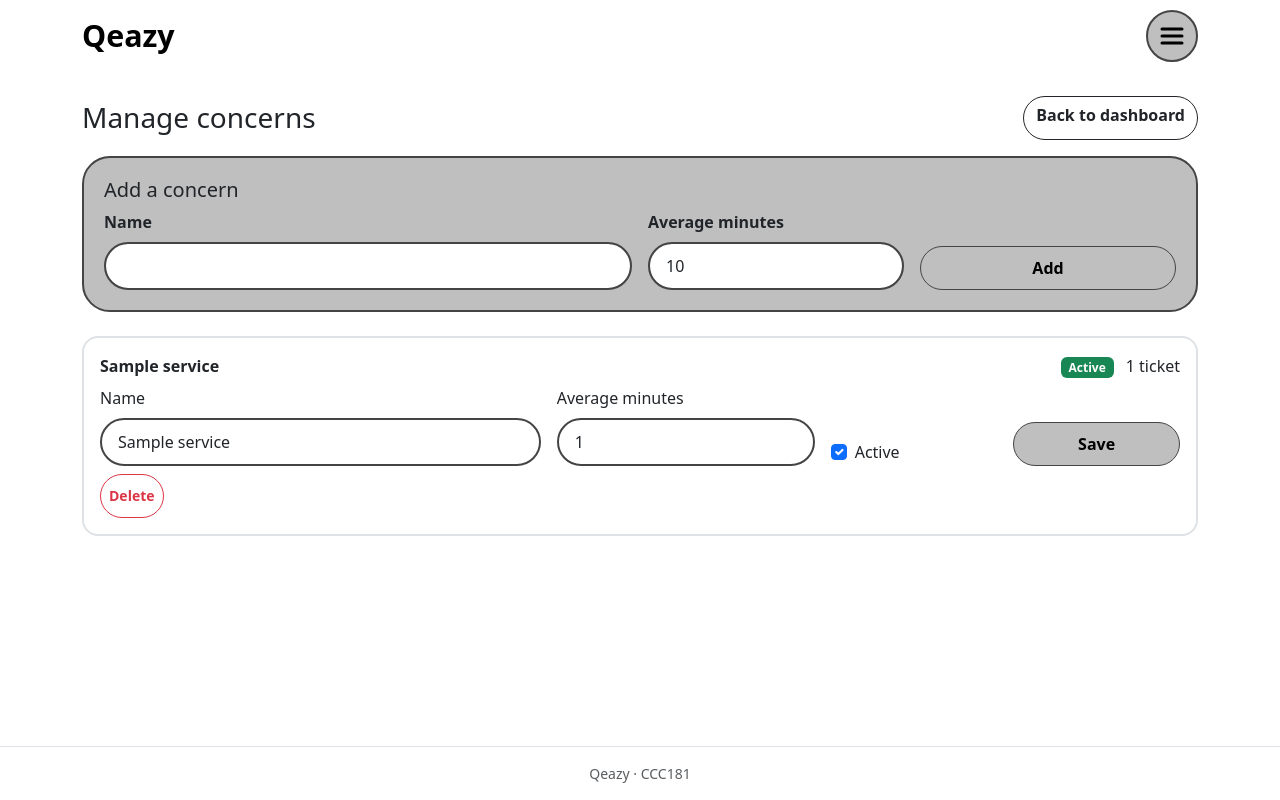
After one commit to sgblaguda/CCC181, a Flask app: page /staff/services in a window 1280 px wide. The commit adds this page. Run offline with Flask 3, Linux system fonts and the light colour scheme; tables that the repository leaves empty hold one stand-in row (values such as "Sample post").

Commit message:
Add services.active migration and Manage concerns (#4)

```diff
--- a/app.py
+++ b/app.py
@@ -88,10 +88,13 @@ def ticket_status(ticket_id):
 def all_services():
     return db.session.scalars(db.select(Service).order_by(Service.name)).all()
 
+def active_services():
+    stmt = db.select(Service).filter_by(active=True).order_by(Service.name)
+    return db.session.scalars(stmt).all()
 
 @app.get("/join")
 def join_form():
-    return render_template("join.html", services=all_services(), form={}, errors={})
+    return render_template("join.html", services=active_services(), form={}, errors={})
 
 
 @app.post("/join")
@@ -112,12 +115,12 @@ def join():
         errors["student_id"] = "Enter your student ID (letters, numbers and dashes only)."
     if email and (len(email) > 120 or not re.fullmatch(r"[^@\s]+@[^@\s]+\.[^@\s]+", email)):
         errors["email"] = "Enter a valid email address, or leave it blank."
-    if service is None:
+    if service is None or not service.active:
         errors["service_id"] = "Choose the type of concern."
 
     if errors:
         flash("Please fix the highlighted fields.", "danger")
-        return render_template("join.html", services=all_services(),
+        return render_template("join.html", services=active_services(),
                                form=form, errors=errors), 400
 
     user = db.session.scalar(db.select(User).filter_by(student_id=student_id))
@@ -134,7 +137,7 @@ def join():
     except IntegrityError:
         db.session.rollback()
         flash("Something went wrong saving your ticket. Please try again.", "danger")
-        return render_template("join.html", services=all_services(),
+        return render_template("join.html", services=active_services(),
                                form=form, errors={}), 409
 
     session.permanent = True
@@ -153,10 +156,13 @@ def find():
     form = request.form
     number = form.get("number", type=int)
     student_id = form.get("student_id", "").strip().lower()
-    t = next((t for t in TICKETS if t["number"] == number
-              and t["student_id"].lower() == student_id), None)
+    t = None
+    if number:
+        stmt = (db.select(Ticket).join(User, Ticket.user_id == User.id)
+                .where(Ticket.id == number, User.student_id == student_id))
+        t = db.session.scalar(stmt)
     if t is None:
-        flash("We couldn't find that ticket. Check the ticket number and student ID.", "danger")
+        flash("We couldn't find that ticket. Check the ticket number and student ID", "danger")
         return render_template("find.html", form=form), 400
     session.permanent = True
     session["ticket_id"] = t["number"]
@@ -224,6 +230,55 @@ def staff_action(ticket_id, action):
         flash(f"Ticket #{ticket_id} marked {new_status}.", "info")
     return redirect(url_for("staff_dashboard", service_id=request.form.get("service_id", type=int)))
 
+@app.get("/staff/services")
+def services_list():
+    return render_template("services.html", services=all_services())
+
+@app.post("/staff/services")
+def service_create():
+    name = request.form.get("name", "").strip()
+    minutes = request.form.get("avg_minutes", type=int)
+    if not name or len(name) > 60 or not minutes or minutes <= 0:
+        flash("Enter a name (up to 60 characters) and minutes greater than 0.", "danger")
+        return redirect(url_for("services_list"))
+    db.session.add(Service(name=name, avg_minutes=minutes))
+    try:
+        db.session.commit()
+        flash(f"Concern “{name}” added.", "success")
+    except IntegrityError:
+        db.session.rollback()
+        flash(f"A concern named “{name}” already exists.", "danger")
+    return redirect(url_for("services_list"))
+
+@app.post("/staff/services/<int:service_id>")
+def service_edit(service_id):
+    s = db.get_or_404(Service, service_id)
+    name = request.form.get("name", "").strip()
+    minutes = request.form.get("avg_minutes", type=int)
+    if not name or len(name) > 60 or not minutes or minutes <= 0:
+        flash("Enter a name (up to 60 characters) and minutes greater than 0.", "danger")
+        return redirect(url_for("services_list"))
+    s.name = name
+    s.avg_minutes = minutes
+    s.active = request.form.get("active") == "on"
+    try:
+        db.session.commit()
+        flash(f"Concern “{name}” updated.", "success")
+    except IntegrityError:
+        db.session.rollback()
+        flash(f"A concern named “{name}” already exists.", "danger")
+    return redirect(url_for("services_list"))
+
+@app.post("/staff/services/<int:service_id>/delete")
+def service_delete(service_id):
+    s = db.get_or_404(Service, service_id)
+    if s.tickets:
+        flash(f"“{s.name}” has tickets, so it cannot be deleted. Turn it off instead.", "danger")
+        return redirect(url_for("services_list"))
+    db.session.delete(s)
+    db.session.commit()
+    flash(f"Concern “{s.name}” deleted.", "warning")
+    return redirect(url_for("services_list"))
 
 if __name__ == "__main__":
     app.run(debug=True)
--- a/models.py
+++ b/models.py
@@ -1,7 +1,7 @@
 from datetime import datetime
 
 from flask_sqlalchemy import SQLAlchemy
-from sqlalchemy import CheckConstraint, DateTime, ForeignKey, String, func
+from sqlalchemy import CheckConstraint, DateTime, ForeignKey, String, func, true
 from sqlalchemy.orm import Mapped, mapped_column, relationship
 
 db = SQLAlchemy()
@@ -32,6 +32,8 @@ class Service(db.Model):
         CheckConstraint("avg_minutes > 0", name="ck_services_avg_minutes"),
     )
 
+    active: Mapped[bool] = mapped_column(default=True, server_default=true())
+
 
 class Ticket(db.Model):
     __tablename__ = "tickets"
--- /dev/null
+++ b/templates/services.html
@@ -0,0 +1,61 @@
+{% extends "base.html" %}
+{% block title %}Manage concerns · Qeazy{% endblock %}
+
+{% block content %}
+<div class="d-flex flex-wrap justify-content-between align-items-center gap-2 mb-3">
+  <h1 class="h3 mb-0">Manage concerns</h1>
+  <a class="btn btn-outline-dark" href="{{ url_for('staff_dashboard') }}">Back to dashboard</a>
+</div>
+
+<form method="post" action="{{ url_for('service_create') }}" class="qz-card mb-4">
+  <h2 class="h5">Add a concern</h2>
+  <div class="row g-3 align-items-end">
+    <div class="col-12 col-md-6">
+      <label for="new-name" class="form-label fw-semibold">Name</label>
+      <input id="new-name" name="name" type="text" maxlength="60" required class="form-control">
+    </div>
+    <div class="col-8 col-md-3">
+      <label for="new-minutes" class="form-label fw-semibold">Average minutes</label>
+      <input id="new-minutes" name="avg_minutes" type="number" min="1" value="10" required class="form-control">
+    </div>
+    <div class="col-4 col-md-3">
+      <button type="submit" class="btn btn-primary w-100">Add</button>
+    </div>
+  </div>
+</form>
+
+{% for s in services %}
+<div class="border border-2 rounded-4 p-3 mb-3">
+  <div class="d-flex flex-wrap justify-content-between gap-2 mb-2">
+    <strong>{{ s.name }}</strong>
+    <span>
+      <span class="badge text-bg-{{ 'success' if s.active else 'secondary' }}">{{ 'Active' if s.active else 'Off' }}</span>
+      <span class="ms-2">{{ s.tickets|length }} ticket{{ '' if s.tickets|length == 1 else 's' }}</span>
+    </span>
+  </div>
+  <form method="post" action="{{ url_for('service_edit', service_id=s.id) }}" class="row g-3 align-items-end">
+    <div class="col-12 col-md-5">
+      <label for="name-{{ s.id }}" class="form-label">Name</label>
+      <input id="name-{{ s.id }}" name="name" type="text" maxlength="60" required class="form-control" value="{{ s.name }}">
+    </div>
+    <div class="col-6 col-md-3">
+      <label for="min-{{ s.id }}" class="form-label">Average minutes</label>
+      <input id="min-{{ s.id }}" name="avg_minutes" type="number" min="1" required class="form-control" value="{{ s.avg_minutes }}">
+    </div>
+    <div class="col-6 col-md-2">
+      <div class="form-check">
+        <input id="active-{{ s.id }}" name="active" type="checkbox" class="form-check-input" {% if s.active %}checked{% endif %}>
+        <label for="active-{{ s.id }}" class="form-check-label">Active</label>
+      </div>
+    </div>
+    <div class="col-12 col-md-2">
+      <button type="submit" class="btn btn-primary w-100">Save</button>
+    </div>
+  </form>
+  <form method="post" action="{{ url_for('service_delete', service_id=s.id) }}" class="mt-2"
+        data-confirm="Delete “{{ s.name }}”? This cannot be undone.">
+    <button type="submit" class="btn btn-sm btn-outline-danger" aria-label="Delete {{ s.name }}">Delete</button>
+  </form>
+</div>
+{% endfor %}
+{% endblock %}
```
Also changed, not shown: migrations/versions/0cb6d3649600_add_services_active.py (added, +32 -0 lines), templates/staff.html (+6 -1 lines).
